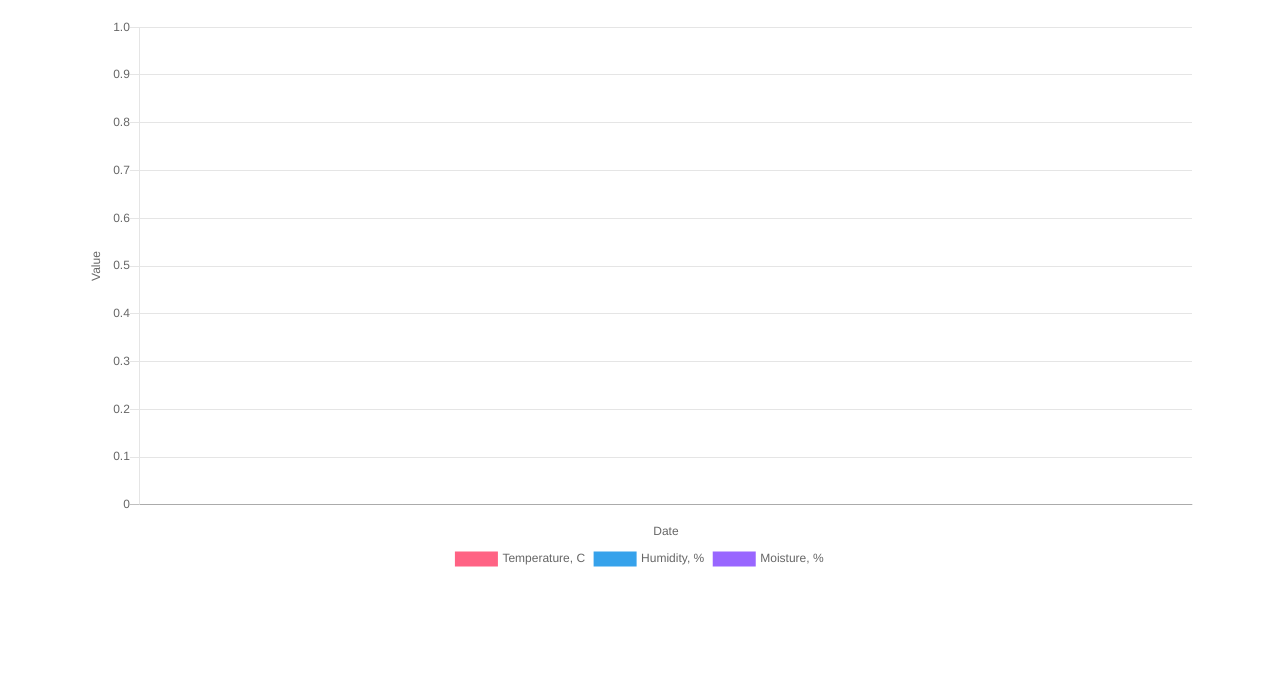
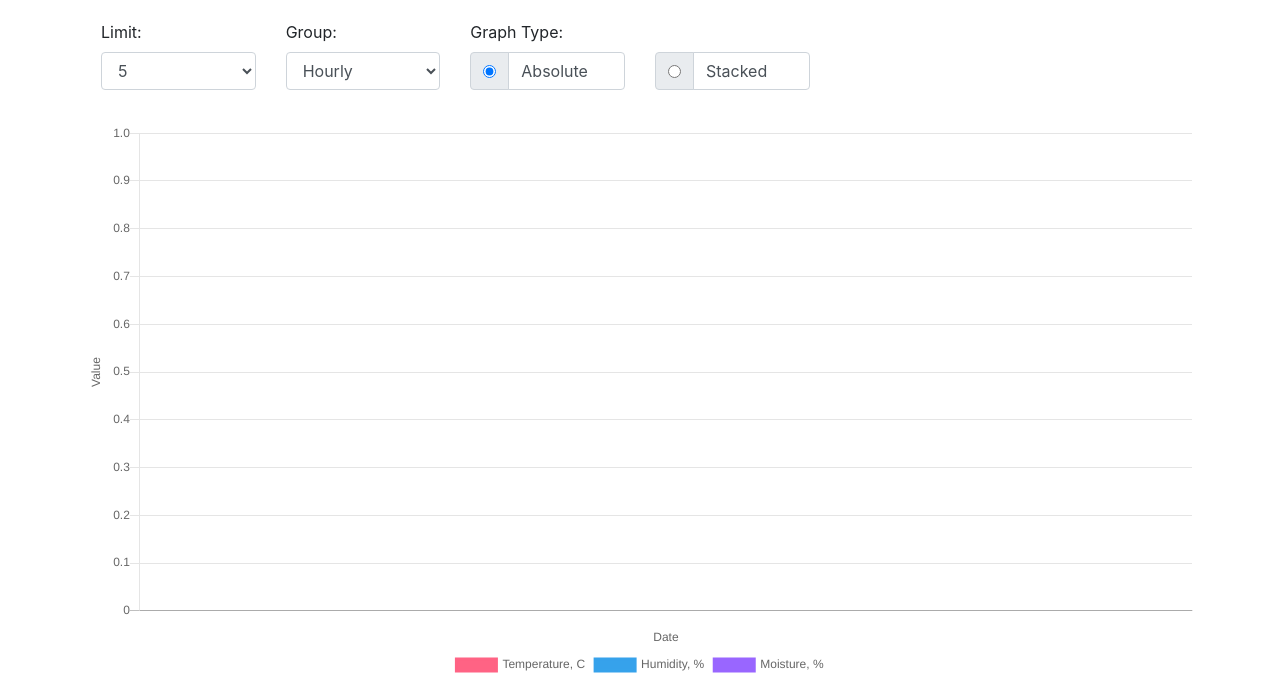
Before and after one commit to manti-by/apollo, a Flask app: page / in a window 1280 px wide. Shown: the part 56-736 px from the top of the page. Run offline with Flask 2, Linux system fonts and the light colour scheme; data that the repository does not hold is empty; some libraries are stand-ins or nearby versions.

Commit message:
Add data filters

```diff
--- /dev/null
+++ b/app/db.py
@@ -0,0 +1,64 @@
+import os
+import sqlite3
+
+from flask import request
+
+DB_PATH = os.path.join(os.path.dirname(os.path.dirname(__file__)), 'db.sqlite')
+
+PERIODS = {
+    'hourly': 12,
+    'daily' : 12 * 24,
+    'weekly': 12 * 24 * 7,
+}
+
+
+def get_data()->tuple:
+    _type = request.args.get('type', 'absolute')
+    limit = request.args.get('limit', 10)
+    group = request.args.get('group', 'hourly')
+
+    with sqlite3.connect(DB_PATH) as session:
+        cursor = session.cursor()
+        query_limit = PERIODS.get(group) * int(limit)
+        print(query_limit)
+        cursor.execute(
+            "SELECT * FROM data ORDER BY datetime DESC LIMIT ?", (query_limit, )
+        )
+        session.commit()
+        data = cursor.fetchall()[::-1]
+
+        result = {
+            'temp': [],
+            'humidity': [],
+            'moisture': [],
+            'label': [],
+        }
+
+        sum_temp = 0
+        sum_humidity = 0
+        sum_moisture = 0
+        counter = 0
+
+        period = PERIODS.get(group)
+        for item in data:
+            counter += 1
+            sum_temp += item[1]
+            sum_humidity += item[2]
+            sum_moisture += item[3]
+            label = item[4][11:16]
+
+            if counter % period == 0:
+                result['temp'].append(round(sum_temp / period, 1))
+                result['humidity'].append(round(sum_humidity / period, 1))
+                result['moisture'].append(round(sum_moisture / period, 1))
+                result['label'].append(label)
+
+                sum_temp = 0
+                sum_humidity = 0
+                sum_moisture = 0
+
+        return result, {
+            'type': _type,
+            'limit': limit,
+            'group': group
+        }
--- a/app/server.py
+++ b/app/server.py
@@ -1,41 +1,25 @@
-import os
 import json
-import sqlite3
 
 from flask import (
     Flask,
     jsonify,
     render_template
 )
+from app.db import get_data
 
 app = Flask(__name__)
-
-DB_PATH = os.path.join(os.path.dirname(os.path.dirname(__file__)), 'db.sqlite')
-
-
-def get_data()->dict:
-    with sqlite3.connect(DB_PATH) as session:
-        cursor = session.cursor()
-        cursor.execute("SELECT * FROM data ORDER BY datetime DESC LIMIT 10")
-        session.commit()
-        data = cursor.fetchall()[::-1]
-        return {
-            'temp': [x[1] for x in data],
-            'humidity': [x[2] for x in data],
-            'moisture': [x[3] for x in data],
-            'label': [x[4][11:16] for x in data],
-        }
 
 
 @app.route('/')
 def index():
     return render_template('index.html',
-                           data=json.dumps(get_data()))
+                           data=json.dumps(get_data()[0]),
+                           options=get_data()[1])
 
 
 @app.route('/api')
 def api():
-    return jsonify(get_data())
+    return jsonify(get_data()[0])
 
 
 if __name__ == '__main__':
--- a/app/static/chart.js
+++ b/app/static/chart.js
@@ -65,7 +65,7 @@
     });
 
     setInterval(() => {
-        $.getJSON('/api', (data) => {
+        $.getJSON('/api' + window.location.search, (data) => {
             $msg.addClass('d-none');
 
             chart.data.labels = data['label'];
--- /dev/null
+++ b/app/static/controls.js
@@ -0,0 +1,11 @@
+(($) => {
+
+    'use strict';
+
+    let $controls = $("#controls");
+
+    $controls.find('input,select').on('change', () => {
+         $controls.submit();
+    });
+
+})(jQuery);
--- a/app/templates/index.html
+++ b/app/templates/index.html
@@ -11,8 +11,12 @@
           integrity="sha384-MCw98/SFnGE8fJT3GXwEOngsV7Zt27NXFoaoApmYm81iuXoPkFOJwJ8ERdknLPMO"
           crossorigin="anonymous">
     <style>
-        nav {
+        nav,
+        #controls {
             margin-bottom: 20px;
+        }
+        #controls {
+            padding: 0 1em;
         }
     </style>
 </head>
@@ -24,6 +28,55 @@
         </nav>
         <main>
             <div id="message" class="alert alert-danger d-none" role="alert"></div>
+            <form id="controls" action="/" method="get" class="row">
+                <div class="form-group col-2">
+                    <label for="limit">Limit:</label>
+                    <select id="limit" name="limit" class="form-control">
+                        <option value="5"{% if options.limit == '5' %} selected{% endif %}">5</option>
+                        <option value="10"{% if options.limit == '10' %} selected{% endif %}>10</option>
+                        <option value="25"{% if options.limit == '25' %} selected{% endif %}>25</option>
+                    </select>
+                </div>
+                <div class="form-group col-2">
+                    <label for="group">Group:</label>
+                    <select id="group" name="group" class="form-control">
+                        <option value="hourly"{% if options.group == 'hourly' %} selected{% endif %}>Hourly</option>
+                        <option value="daily"{% if options.group == 'daily' %} selected{% endif %}>Daily</option>
+                        <option value="monthly"{% if options.group == 'monthly' %} selected{% endif %}>Monthly</option>
+                    </select>
+                </div>
+                <div class="form-group col-4">
+                    <div>
+                        <label>Graph Type:</label>
+                    </div>
+                    <div class="row">
+                        <div class="input-group col-6">
+                            <div class="input-group-prepend">
+                                <div class="input-group-text">
+                                    <input id="type-absolute" type="radio" name="type"
+                                           class="type" value="absolute"
+                                           {% if options.type == 'absolute' %}checked{% endif %}>
+                                </div>
+                            </div>
+                            <label class="form-control" for="type-absolute">
+                                Absolute
+                            </label>
+                        </div>
+                        <div class="input-group col-6">
+                            <div class="input-group-prepend">
+                                <div class="input-group-text">
+                                    <input id="type-stacked" type="radio" name="type"
+                                           class="type" value="stacked"
+                                           {% if options.type == 'stacked' %}checked{% endif %}>
+                                </div>
+                            </div>
+                            <label class="form-control" for="type-stacked">
+                                Stacked
+                            </label>
+                        </div>
+                    </div>
+                </div>
+            </form>
             <canvas id="chart"></canvas>
         </main>
     </div>
@@ -41,5 +94,6 @@
 
     <script>const DATA_SET = JSON.parse('{{ data|safe }}');</script>
     <script src="{{ url_for('static', filename='chart.js') }}"></script>
+    <script src="{{ url_for('static', filename='controls.js') }}"></script>
 </body>
 </html>
```
Also changed, not shown: app/__init__.py (added).
